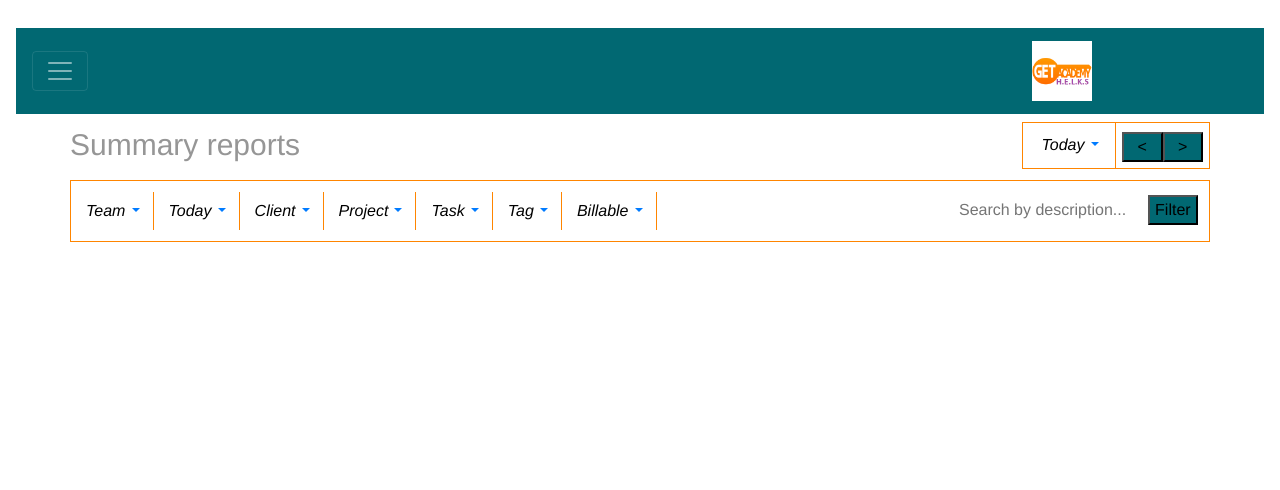
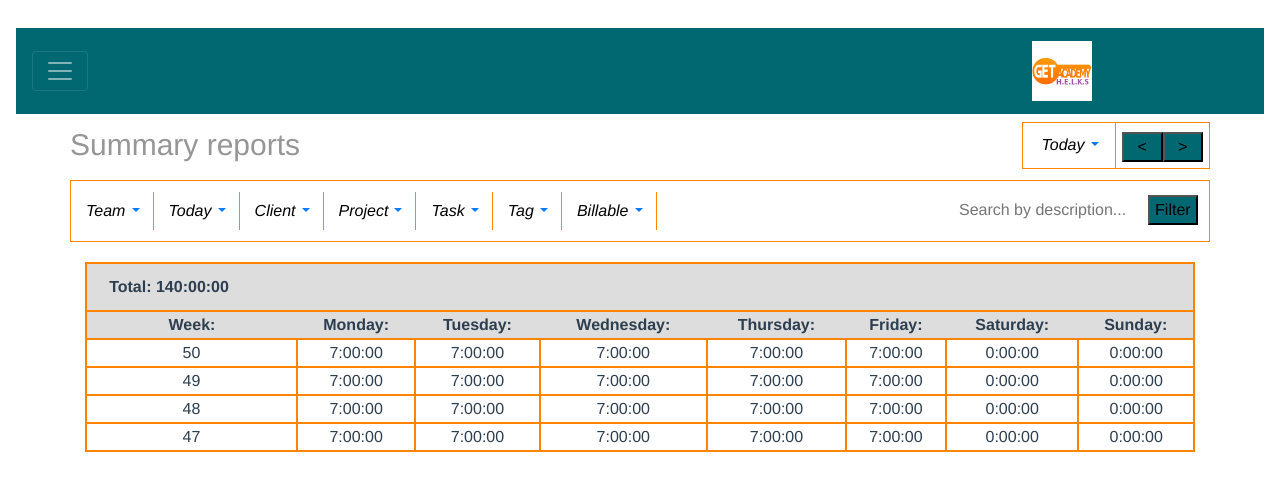
Before and after one commit to GETAcademySolutions/workhour, a Vue app: page /#/Reports in a window 1280 px wide. Shown: the top 490 px of the page. Built offline with nearby package versions, Linux system fonts and the light colour scheme.

Commit message:
Report page setup

```diff
--- a/src/App.vue
+++ b/src/App.vue
@@ -100,6 +100,9 @@ export default {
 .centeredText {
   padding: 1%;
 }
+table {
+  margin-top: 20px;
+}
   table,
   tr,
   td {
--- a/src/components/Projects.vue
+++ b/src/components/Projects.vue
@@ -73,7 +73,7 @@
 
 
     </div>
-        <table class="col-12" style="margin-top: 20px;">
+        <table class="col-12">
           <th>Project</th>
           <th>Client</th>
           <th>Status</th>
--- a/src/components/Reports.vue
+++ b/src/components/Reports.vue
@@ -1,5 +1,6 @@
 <template>
   <div class="reports">
+
     <div class="row" style="margin-bottom: 1%;">
       <div class="pageHeader" style="margin-right: auto;">Summary reports</div>
       <div class="noRightBorder containerDiv miniContainerDiv">
@@ -21,6 +22,7 @@
         <button class="initButton3" style="width: 47%;">></button>
       </div>
     </div>
+
     <div class="containerDiv row">
 
 
@@ -97,6 +99,39 @@
       <div class="searchDiv"><input class="searchBar" type="text" placeholder="Search by description..."></div>
       <div class="filterDiv"><button class="initButton3">Filter</button></div>
     </div>
+
+    <table class="col-12" v-for="week in weeks">
+        <th style="text-align: left; padding: 1% 2%;">Total: {{week.total}}:00:00</th>
+        <th></th>
+        <th></th>
+        <th></th>
+        <th></th>
+        <th></th>
+        <th></th>
+        <th></th>
+        <tr>
+          <th>Week:</th>
+          <th>Monday:</th>
+          <th>Tuesday:</th>
+          <th>Wednesday:</th>
+          <th>Thursday:</th>
+          <th>Friday:</th>
+          <th>Saturday:</th>
+          <th>Sunday:</th>
+        </tr>
+
+        <tr v-for="day in week.days">
+          <td>{{ day.week }}</td>
+          <td>{{ day.monday }}:00:00</td>
+          <td>{{ day.tuesday }}:00:00</td>
+          <td>{{ day.wednesday }}:00:00</td>
+          <td>{{ day.thursday }}:00:00</td>
+          <td>{{ day.friday }}:00:00</td>
+          <td>{{ day.saturday }}:00:00</td>
+          <td>{{ day.sunday }}:00:00</td>
+        </tr>
+    </table>
+
   </div>
 </template>
 
@@ -104,7 +139,51 @@
   export default {
     name: "Reports",
     data() {
-    return {};
+      return {
+        weeks:[{
+          total: null,
+          days: [{
+            week: 50,
+            monday: 7,
+            tuesday: 7,
+            wednesday: 7,
+            thursday: 7,
+            friday: 7,
+            saturday: 0,
+            sunday: 0
+          },
+          {
+            week: 49,
+            monday: 7,
+            tuesday: 7,
+            wednesday: 7,
+            thursday: 7,
+            friday: 7,
+            saturday: 0,
+            sunday: 0
+          },
+          {
+            week: 48,
+            monday: 7,
+            tuesday: 7,
+            wednesday: 7,
+            thursday: 7,
+            friday: 7,
+            saturday: 0,
+            sunday: 0
+          },
+          {
+            week: 47,
+            monday: 7,
+            tuesday: 7,
+            wednesday: 7,
+            thursday: 7,
+            friday: 7,
+            saturday: 0,
+            sunday: 0
+          }]
+        }]
+      };
     },
     methods: {
       home() {
@@ -112,8 +191,24 @@ export default {
           name: "Home"
         });
       }
+    },
+    mounted() {
+      console.log("hello")
+      this.weeks.forEach(element => {
+        element.days.forEach(day => {
+          element.total += (day.monday + day.tuesday + day.wednesday + day.thursday + day.friday + day.saturday + day.sunday)
+        console.log(element.total)
+        });
+      });
+      // for (e = 0; e < this.days.count; e++) {
+      //   for (t = 0; t < this.days[e].tasks.count; t++) {
+      //     this.days[e].total += (this.days[e].tasks[t].endTime - this.days[e].tasks[t].startTime)
+      //   }
+      //   console.log(this.days[e].total)
+      // }
     }
   };
+
 </script>
 
 <style scoped>
--- a/src/components/TimeTracker.vue
+++ b/src/components/TimeTracker.vue
@@ -6,7 +6,7 @@
       <div class="col-1 containerPart centeredText timerNumber" id="timer">0:00:00</div>
       <button class="col-2 containerPart initButtonBlue day" id="startTimer" @click="createLog">START</button>
       <button class="col-2 containerPart initButtonBlue day" id="stopTimer" @click="stopLog" style="display: none;">STOP</button>
-      <table class="col-12" v-for="day in days" style="margin-top: 20px;">
+      <table class="col-12" v-for="day in days">
         <tr style="background-color: #016872; color: white">
           <td colspan="4"><span style="float: left;"> {{ day.dayName }}, {{ day.date }}</span>
           <span style="float: right; margin-right: 5px;">Total: {{ day.total }}</span></td>
```
Lines whose indentation alone changed are shown as unchanged.
